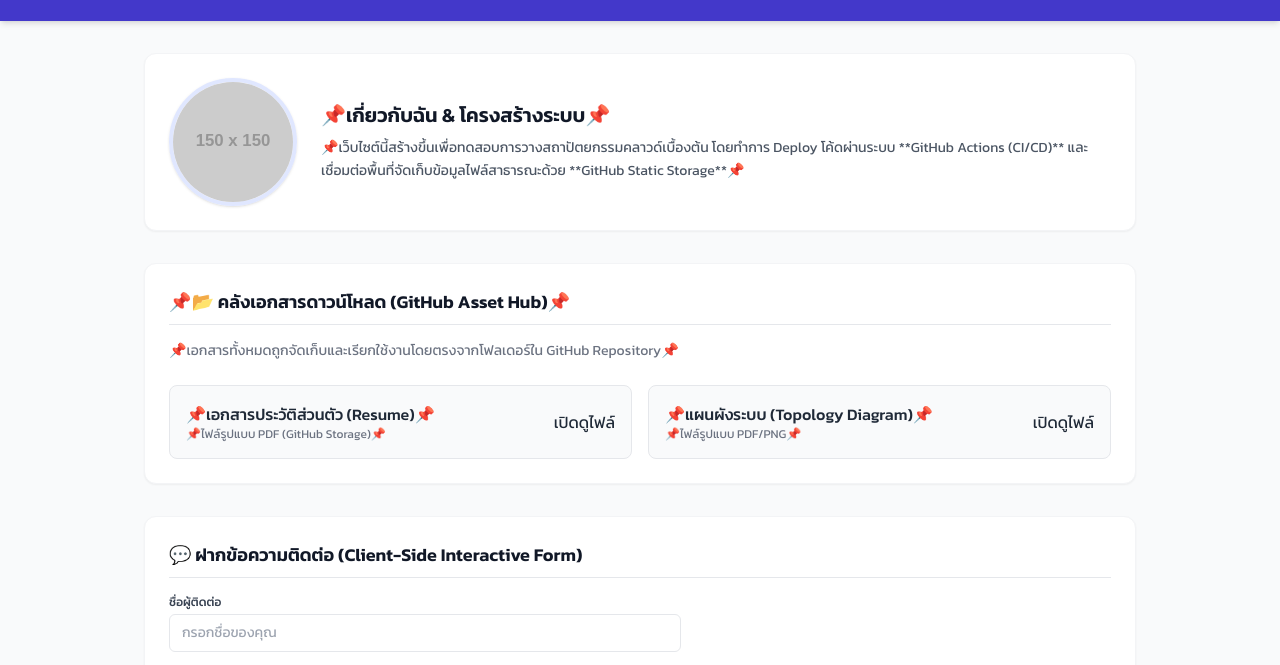
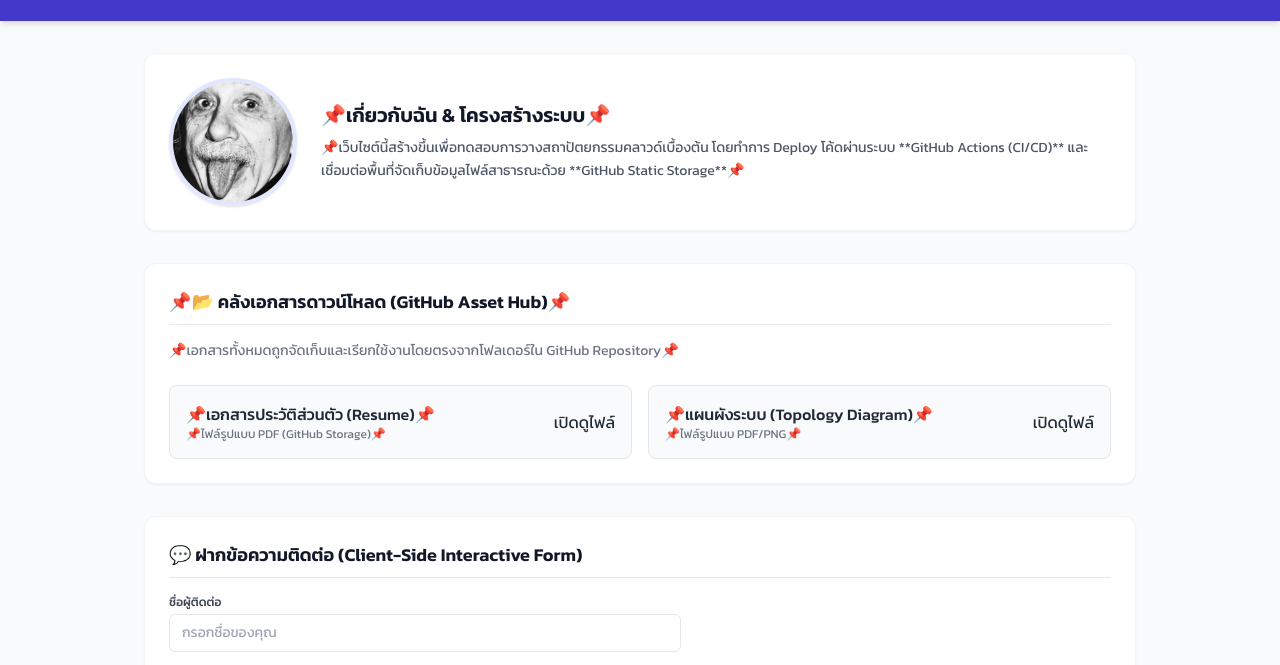
Before and after one commit to rtafzuzu/Myprofile-Kittikan, a plain HTML site: page index.html in a window 1280 px wide. Shown: the part 79-744 px from the top of the page. Drawn offline with nearby package versions, Linux system fonts and the light colour scheme; placeholder pictures from the web are drawn by us.

Commit message:
Update index.html

```diff
--- a/index.html
+++ b/index.html
@@ -33,7 +33,7 @@
         <section class="bg-white p-6 rounded-xl shadow-sm border border-gray-100 flex flex-col md:flex-row items-center gap-6">
             <!-- 📌จุดเปลี่ยนรูปภาพ: ดึงไฟล์รูปจากโฟลเดอร์ assets/images/profile.jpg บน GitHub -->
             <img id="profile-img"
-                 src="./assets/images/ChatGPT Image Aug 7, 2026, 12_15_40 PM.png"
+                 src="assets/images/images.jpg"
                  alt="รูปโปรไฟล์"
                  onerror="this.src='https://via.placeholder.com/150?text=Upload+Image';"
                  class="w-32 h-32 rounded-full object-cover border-4 border-indigo-100 shadow">
```
